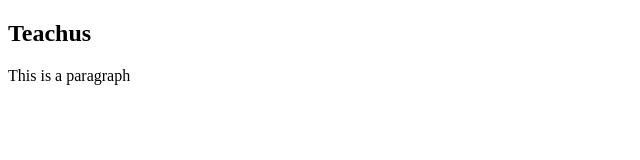
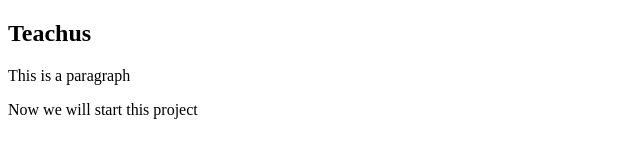
Before and after one commit to Pavanpraja/Teachus, a plain HTML site: page index.html in a window 1280 px wide. Shown: the whole page, without its empty margins (0-640 px from the left). Drawn offline with Linux system fonts and the light colour scheme.

Commit message:
Now we will start this project

```diff
--- a/index.html
+++ b/index.html
@@ -11,6 +11,7 @@
             <div class="navico">
                 <h1>Teachus</h1>
                 <p>This is a paragraph</p>
+                <p>Now we will start this project</p>
             </div>
         </nav>
     </div>
```
